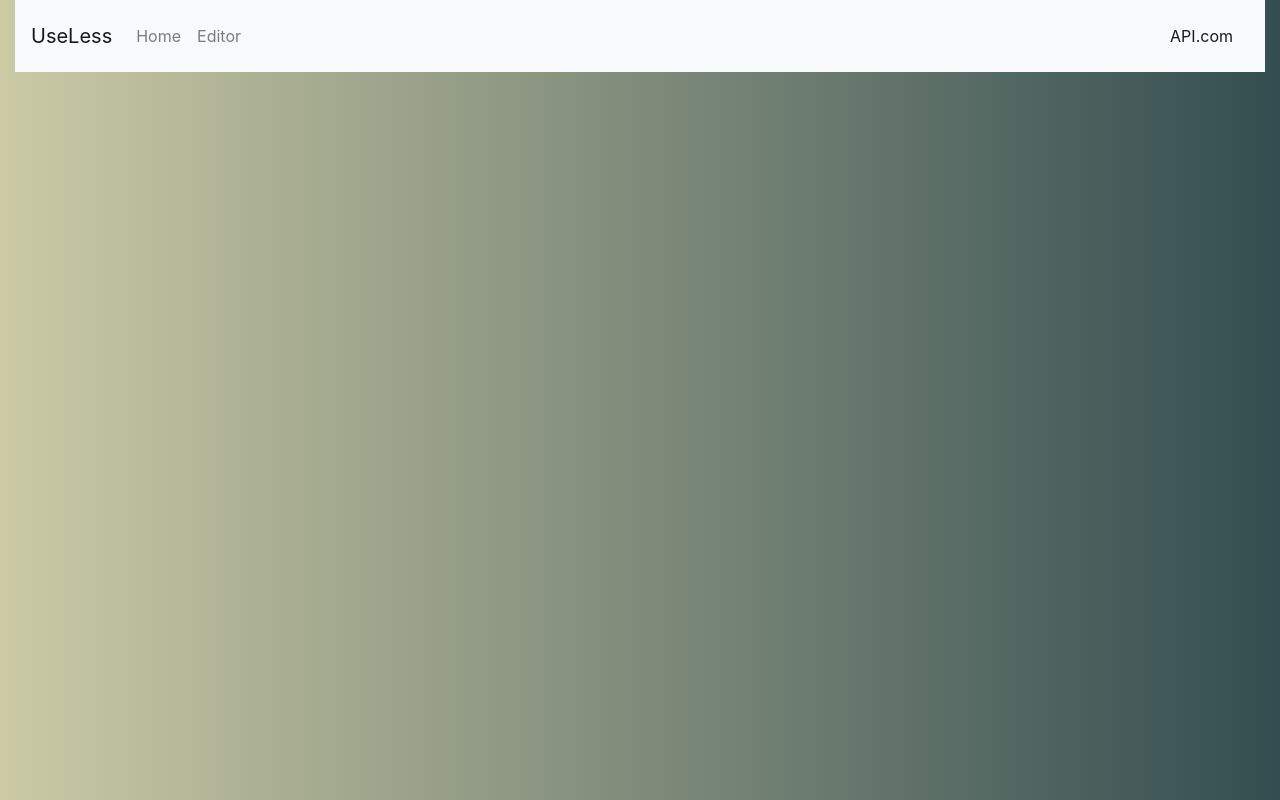
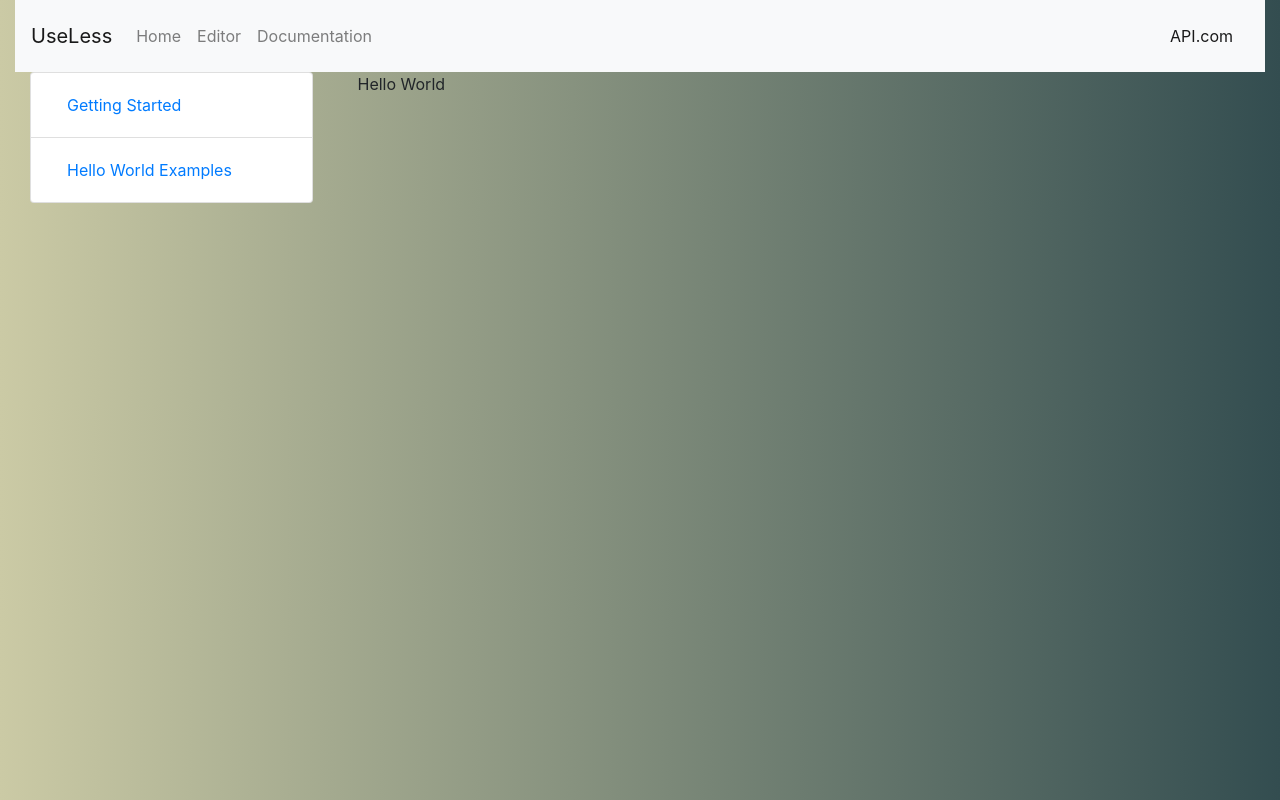
Before and after one commit to shyaboi/uselessapihome, a React (Create React App) app: page /docs/hello-world in a window 1280 px wide. Built offline with nearby package versions, Linux system fonts and the light colour scheme.

Commit message:
added router in documentation, cleaned up some imports, started some intro documentation

```diff
--- a/src/App.js
+++ b/src/App.js
@@ -1,24 +1,10 @@
 import React, { useState, useEffect } from "react";
 import Home from './pages/Home/Home'
 import Nav from './components/Nav/Nav'
-import { Jumbotron, Container } from "reactstrap";
 import {
-  Dropdown,
-  DropdownToggle,
-  DropdownMenu,
-  DropdownItem,
-  Card,
-  Button,
-  CardBody,
-  CardTitle,
-  CardSubtitle,
-  CardText,
-  CardImg,
-  CardColumns,
-  Row,
-  Col,
+  Container,
 } from "reactstrap";
-var derta;
+
 
 const Apps = (props) => {
   return (
--- a/src/components/Nav/Nav.js
+++ b/src/components/Nav/Nav.js
@@ -7,14 +7,11 @@ import {
   Nav,
   NavItem,
   NavLink,
-  UncontrolledDropdown,
-  DropdownToggle,
-  DropdownMenu,
-  DropdownItem,
   NavbarText
 } from 'reactstrap';
 import Home from '../../pages/Home/Home'
 import Editor from '../../pages/Editor/Editor'
+import Docs from '../../pages/Docs/Docs'
 import {
     BrowserRouter as Router,
     Switch,
@@ -41,6 +38,9 @@ const NavB = (props) => {
             <NavItem>
               <NavLink href="/editor">Editor</NavLink>
             </NavItem>
+            <NavItem>
+              <NavLink href="/docs">Documentation</NavLink>
+            </NavItem>
           </Nav>
           <NavbarText><NavLink href="/">API.com</NavLink></NavbarText>
         </Collapse>
@@ -57,6 +57,9 @@ const NavB = (props) => {
     <Route path="/editor">
       <Editor />
     </Route>
+    <Route path="/docs">
+      <Docs />
+    </Route>
   </Switch>
 </div>
 </Router>
--- a/src/pages/Docs/Docs.js
+++ b/src/pages/Docs/Docs.js
@@ -0,0 +1,72 @@
+import React, { useState, useEffect } from "react";
+import {
+    Container,
+  NavLink,
+  ListGroup,
+  ListGroupItem,
+  Badge,
+  Row,
+  Col,
+} from "reactstrap";
+import {
+    BrowserRouter as Router,
+    Switch,
+    Route,
+    Link
+} from "react-router-dom";
+import GettingStarted from '../../pages/Docs/GettingStarted'
+import HelloWorld from '../../pages/Docs/HelloWorld'
+
+
+const Docs = (props) => {
+
+
+  return (
+<Router>
+
+    <Container fluid>
+      <Row>
+        <Col xs="3">
+          <ListGroup>
+            <ListGroupItem className="justify-content-between">
+                    <NavLink href="/docs/getting-started/">Getting Started</NavLink>
+
+            </ListGroupItem>
+            <ListGroupItem className="justify-content-between">
+            <NavLink href="/docs/hello-world">
+                      Hello World Examples
+                    </NavLink>
+            </ListGroupItem>
+          </ListGroup>
+        </Col>
+        <Col>
+        {/* switch for router to load different parts of docs */}
+    <Switch>
+    <Route exact path="/docs/getting-started">
+      <GettingStarted />
+    </Route>
+    <Route exact path="/docs/hello-world">
+      <HelloWorld />
+    </Route>
+  </Switch>
+        </Col>
+      </Row>
+    </Container>
+
+
+
+
+
+
+
+
+
+
+
+
+</Router>
+
+  );
+};
+
+export default Docs;
--- /dev/null
+++ b/src/pages/Docs/GettingStarted.js
@@ -0,0 +1,19 @@
+import React, { useState, useEffect } from "react";
+import {
+    Container,
+  Row,
+  Col,
+} from "reactstrap";
+
+
+const GettingStarted = (props) => {
+
+
+  return (
+    <Container fluid>
+fggjhgfjfdgjf
+    </Container>
+  );
+};
+
+export default GettingStarted;
--- /dev/null
+++ b/src/pages/Docs/HelloWorld.js
@@ -0,0 +1,19 @@
+import React, { useState, useEffect } from "react";
+import {
+    Container,
+  Row,
+  Col,
+} from "reactstrap";
+
+
+const GettingStarted = (props) => {
+
+
+  return (
+    <Container fluid>
+Hello World
+    </Container>
+  );
+};
+
+export default GettingStarted;
--- a/src/pages/Home/Home.js
+++ b/src/pages/Home/Home.js
@@ -1,6 +1,7 @@
 import React, { useState, useEffect } from "react";
-import { Jumbotron, Container } from "reactstrap";
 import {
+  Jumbotron,
+  Container,
   Dropdown,
   DropdownToggle,
   DropdownMenu,
```
Also changed, not shown: 1 other file (tests, documents, lock files or other folders).
